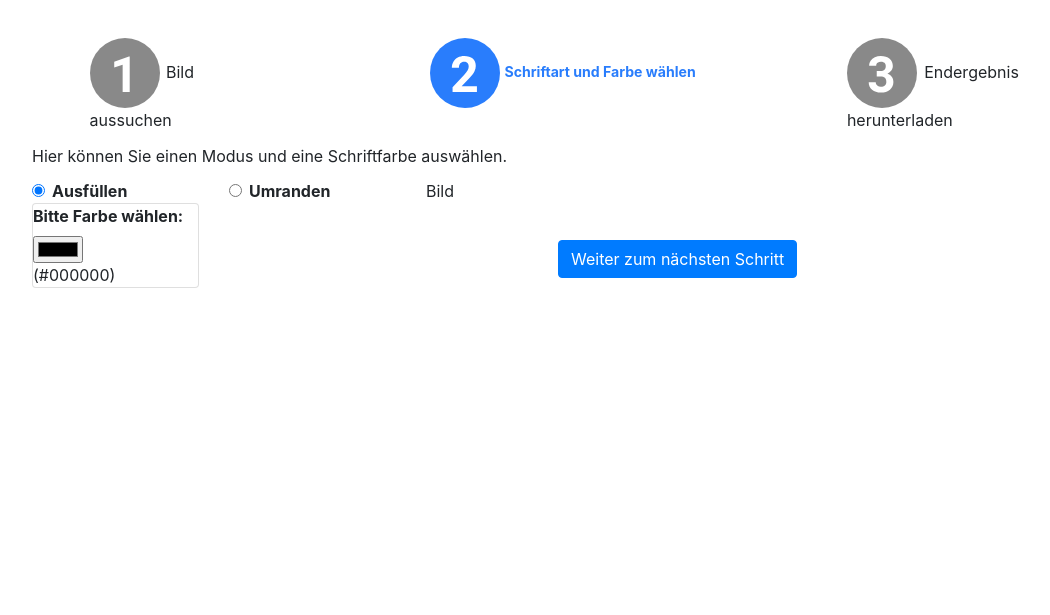
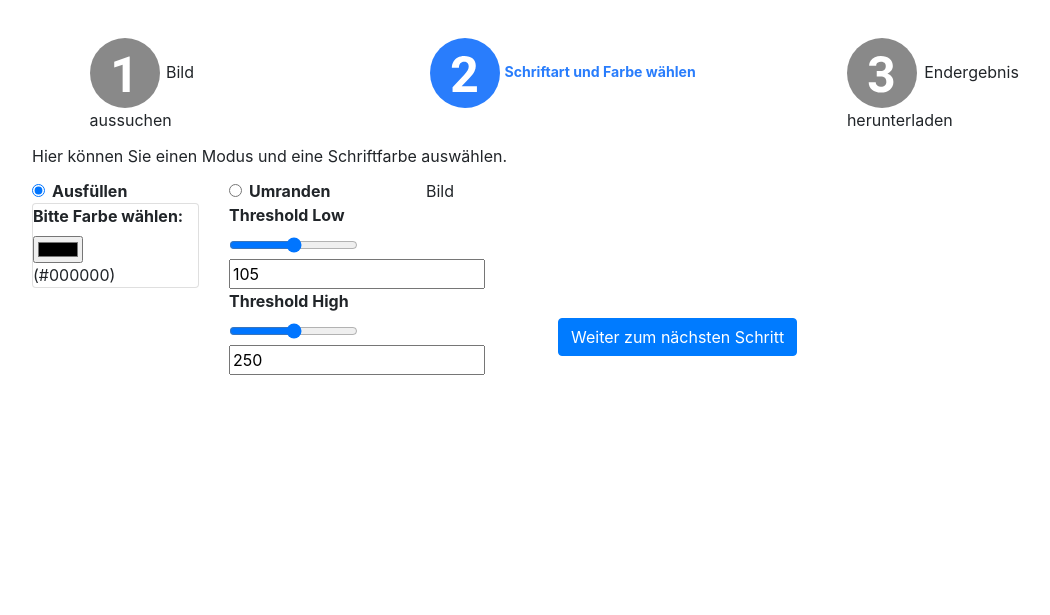
Before and after one commit to L30N74/KommDes-TypographyVisualiser, a Flask app: template TypographyVisualiser/templates/step2.html in a window 1280 px wide. Shown: the top 615 px of the page, without its empty margins (32-1082 px from the left). Run offline with Flask 2, Linux system fonts and the light colour scheme; the template is opened without the code that fills it, so the values that code supplies are empty; some libraries are stand-ins or nearby versions.

Commit message:
added image selection outlines and sliders in mode selection

```diff
--- a/TypographyVisualiser/main.py
+++ b/TypographyVisualiser/main.py
@@ -68,7 +68,29 @@ def search():
 
 @app.route('/Settings')
 def settings():
-    return render_template('settings.html')
+    return render_template('step2.html')
+
+
+@app.route("/Contours", methods=['POST'])
+def getContours():
+    print("---------------------- Contours")
+    imagePath = str(request.form.get('imagePath'))
+    thresh_low = int(request.form.get('thresh_low'))
+    thresh_high = int(request.form.get('thresh_high'))
+
+
+    # import image
+    image = cv2.imread(imagePath)
+    image_gray = cv2.cvtColor(image, cv2.COLOR_BGR2GRAY)
+
+    edged = cv2.Canny(image_gray, thresh_low, thresh_high, edges=True)
+
+    contours, hierarchy = cv2.findContours(edged, cv2.RETR_EXTERNAL, cv2.CHAIN_APPROX_NONE)
+    cv2.imwrite("static/output/result.jpg", edged)
+    # cv2.imshow("canny edges", edged)
+    # cv2.waitKey(0)
+
+    return "Nothing"
 
 
 def download(searchQuery, html, imageAmount):
--- a/TypographyVisualiser/templates/step2.html
+++ b/TypographyVisualiser/templates/step2.html
@@ -36,8 +36,8 @@
             <div class="row">
                 <div class="col-md-2">
                     <div class="form-check">
-                        <input class="form-check-input" type="radio" name="Radios" id="Radio1" value="option1" checked>
-                        <label class="form-check-label" for="Radio1">Ausfüllen</label>
+                        <input class="form-check-input" type="radio" name="Radios" id="fill" value="option1" checked>
+                        <label class="form-check-label" for="fill">Ausfüllen</label>
                     </div>
                     <div>
                        <div class="card">
@@ -53,9 +53,17 @@
                 </div>
                 <div class="col-md-2">
                     <div class="form-check">
-                        <input class="form-check-input" type="radio" name="Radios" id="Radio2" value="option2">
-                        <label class="form-check-label" for="Radio2">Umranden</label>
+                        <input class="form-check-input" type="radio" name="Radios" id="outline" value="option2">
+                        <label class="form-check-label" for="outline">Umranden</label>
                     </div>
+                    <label for="outline">Threshold Low</label>
+                    <input type="range" id="thresh_low" min="10" max="200" oninput="rangevalue_low.value=value" onchange="render()">
+                    <input type="text" id="rangevalue_low" onchange="thresh_low.value=value" />
+                    <br />
+
+                    <label for="outline">Threshold High</label>
+                    <input type="range" id="thresh_high" min="100" max="400" oninput="rangevalue_high.value=value" onchange="render()">
+                    <input type="text" id="rangevalue_high" onchange="thresh_high.value=value" />
                 </div>
                 <div class="col-md-4">
                     <section id="image">
@@ -68,6 +76,37 @@
         </form>
     </div>
 </main>
+<script>
+        document.getElementById("rangevalue_low").value = document.getElementById("thresh_low").value;
+        document.getElementById("rangevalue_high").value = document.getElementById("thresh_high").value;
+
+        function render() {
+            let range_low = document.getElementById("rangevalue_low").value;
+            let range_high = document.getElementById("rangevalue_high").value;
+
+            console.log("low: " + range_low + "; high: " + range_high);
+            $.ajax({
+                url: "/Contours",
+                data: {
+                    'imagePath': 'static/images/kittens/kittens-2.jpg',
+                    'thresh_low': range_low,
+                    'thresh_high': range_high
+                },
+                method: 'POST'
+            })
+            .done(() => {
+                // Ladeanimation abspielen
+                $("#outlined_image").attr("src", "");
+
+
+                setTimeout(() => {
+                    let source = "../static/output/result.jpg?" + (new Date()).getTime();   // Um caching des Bildes zu verhindern, wird ein timestamp mitgegeben
+                    $("#outlined_image").attr({"src": source, "class": "img_result"});
+                }, 2000)
+
+            })
+        }
+</script>
 <footer>
     <span class="version">Version 1</span>
     <span>Ein Projekt im Rahmen des Kommunikations Designs Modules 2020 der HSD Jasmin Eßer, Leon Krüger, Niklas Turk und Angela Lisse</span>
```
Also changed, not shown: TypographyVisualiser/templates/step1.html (+17 -4 lines).
